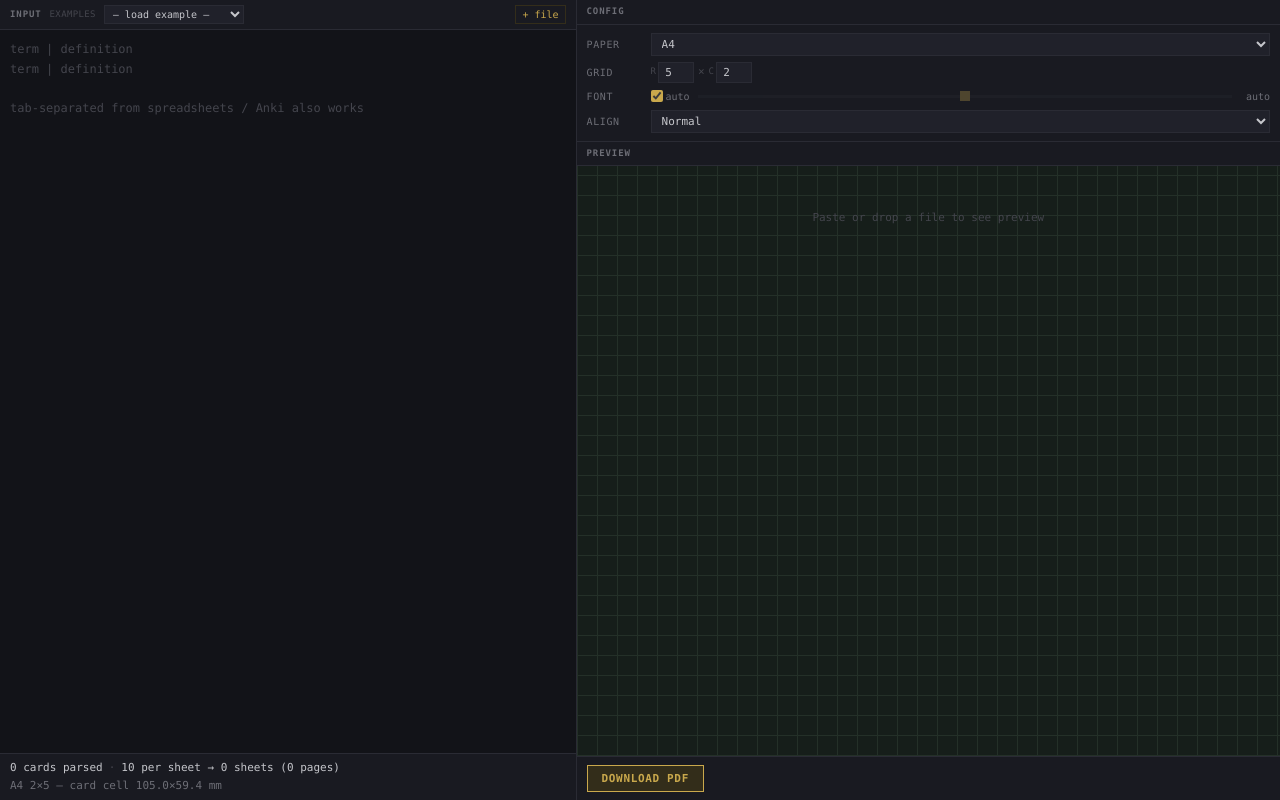
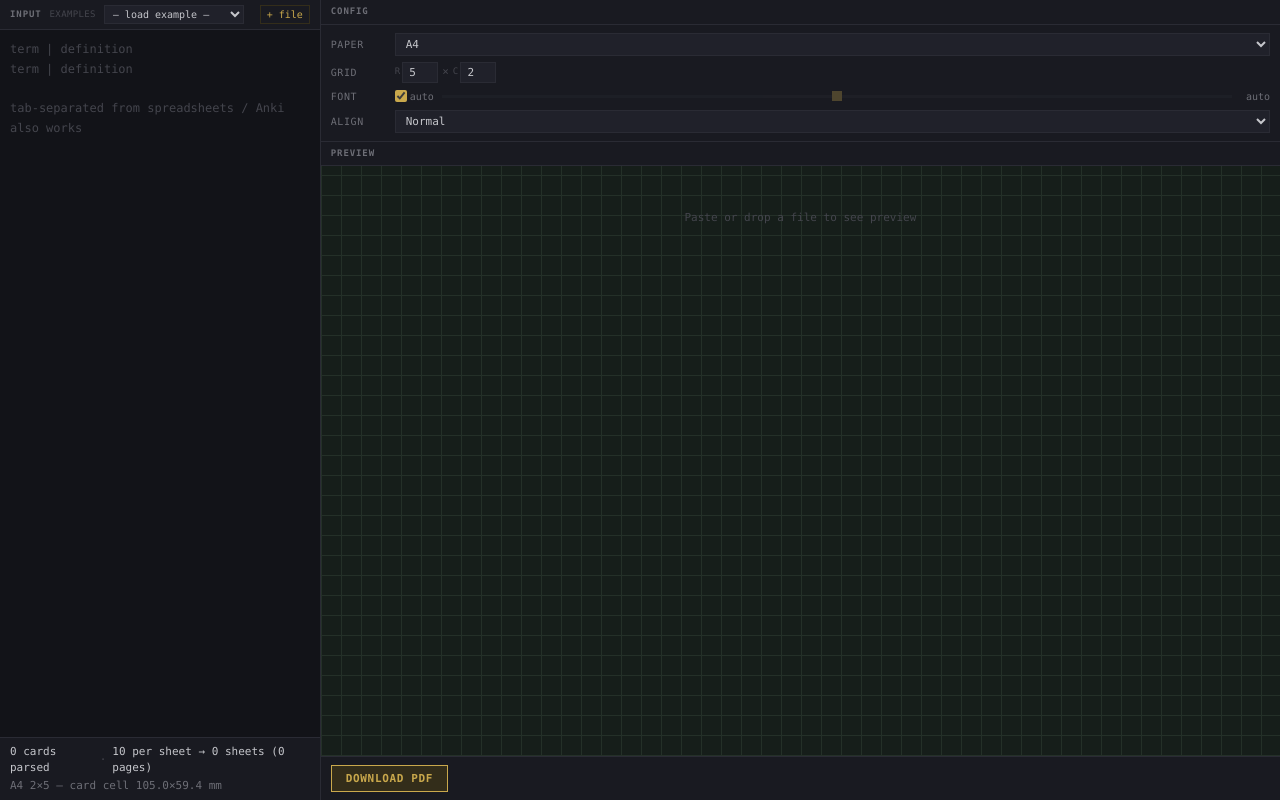
Before and after one commit to abduznik/cutdeck, a website built with Vite: page index.html in a window 1280 px wide. Built offline with nearby package versions, Linux system fonts and the light colour scheme.

Commit message:
Shift layout to 25/75 input/config split

```diff
--- a/src/style.css
+++ b/src/style.css
@@ -48,8 +48,8 @@ html, body {
   overflow: hidden;
 }
 
-.pane--input { flex: 1 1 45%; }
-.pane--config { flex: 1 1 55%; }
+.pane--input { flex: 1 1 25%; }
+.pane--config { flex: 3 1 75%; }
 
 /* ── Pane bars ───────────────────────────────── */
 .pane-bar {
```
